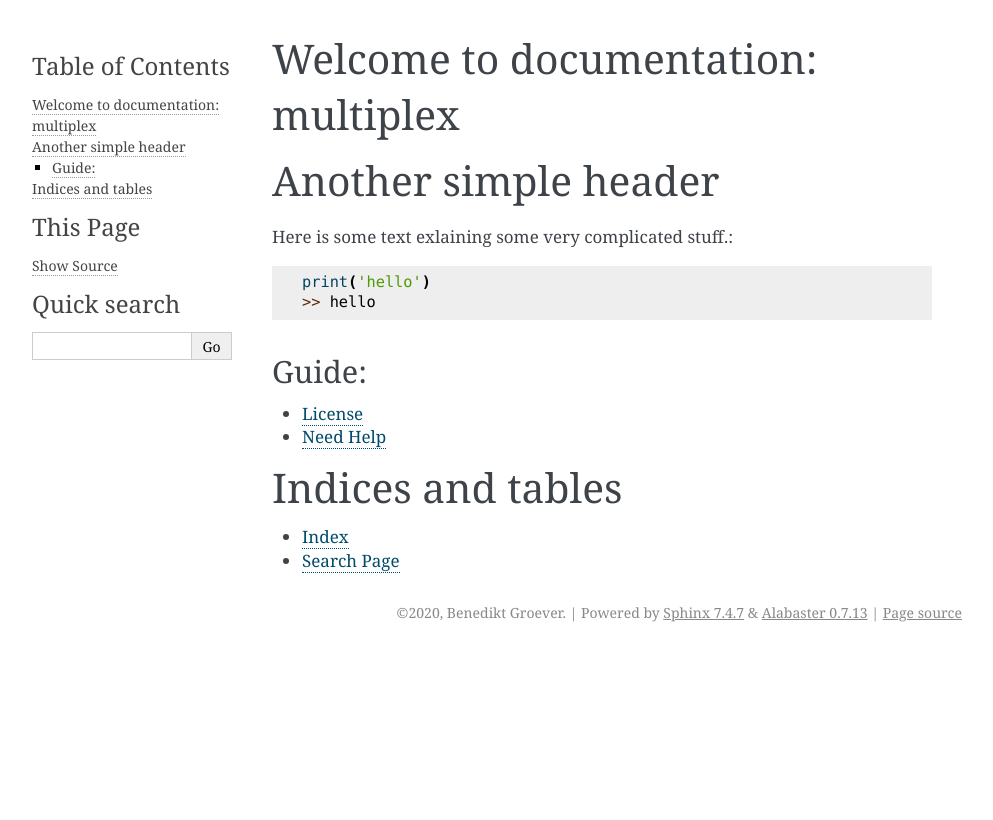
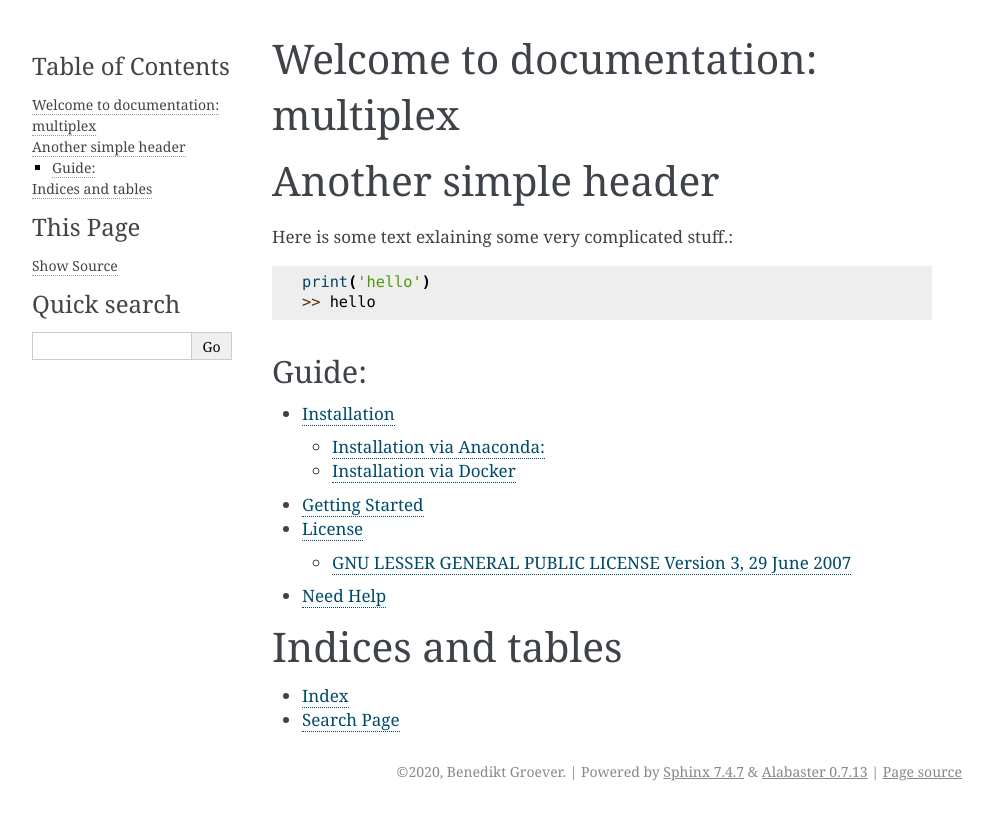
Before and after one commit to bimanifold/pybimanifold, a Sphinx documentation site: the page built from docs/source/index.rst, in a window 1280 px wide. Shown: the top 820 px of the page, without its empty margins (148-1141 px from the left). Built offline with Sphinx 7.4.7, drawn with Linux system fonts in a browser that asks for light colours.

Commit message:
updading docs

```diff
--- a/docs/source/contents.rst
+++ /dev/null
@@ -1,4 +0,0 @@
-Contents
-========
-
-This is the contents.rst file.
--- /dev/null
+++ b/docs/source/gettingstarted.rst
@@ -0,0 +1,2 @@
+Getting Started
+===============
--- a/docs/source/index.rst
+++ b/docs/source/index.rst
@@ -14,6 +14,8 @@ Guide:
 .. toctree::
    :maxdepth: 2
 
+   installation
+   gettingstarted
    license
    help
 
--- a/docs/source/license.rst
+++ b/docs/source/license.rst
@@ -1,9 +1,12 @@
 License
 =======
 
+The license of this project is GNU Lesser General Public License v3.0, which is the license of `FEniCS <https://fenicsproject.org/>`_, the main dependency of this project. However, we also give permission to distribute this source code under MIT License and BSD 3-Clause License.
+
 GNU LESSER GENERAL PUBLIC LICENSE Version 3, 29 June 2007
+^^^^^^^^^^^^^^^^^^^^^^^^^^^^^^^^^^^^^^^^^^^^^^^^^^^^^^^^^
 
-Copyright (C) 2007 Free Software Foundation, Inc. <https://fsf.org/>
+Copyright (C) 2007 Free Software Foundation, Inc. `Free Software Foundation, Inc. <https://fsf.org/>`_
 Everyone is permitted to copy and distribute verbatim copies
 of this license document, but changing it is not allowed.
 
```
Also changed, not shown: README.md (+0 -24 lines), docs/source/installation.rst (added, +33 -0 lines).
